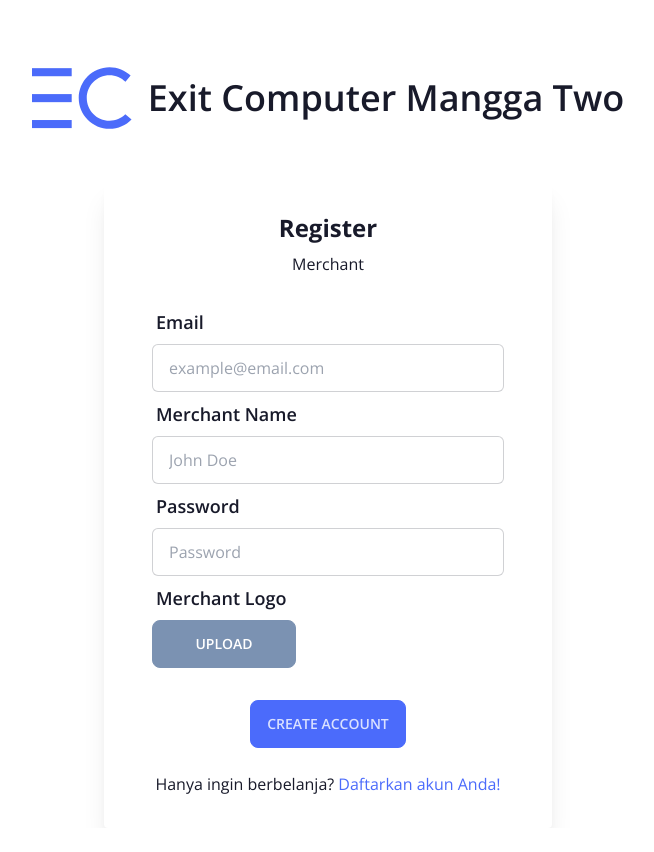
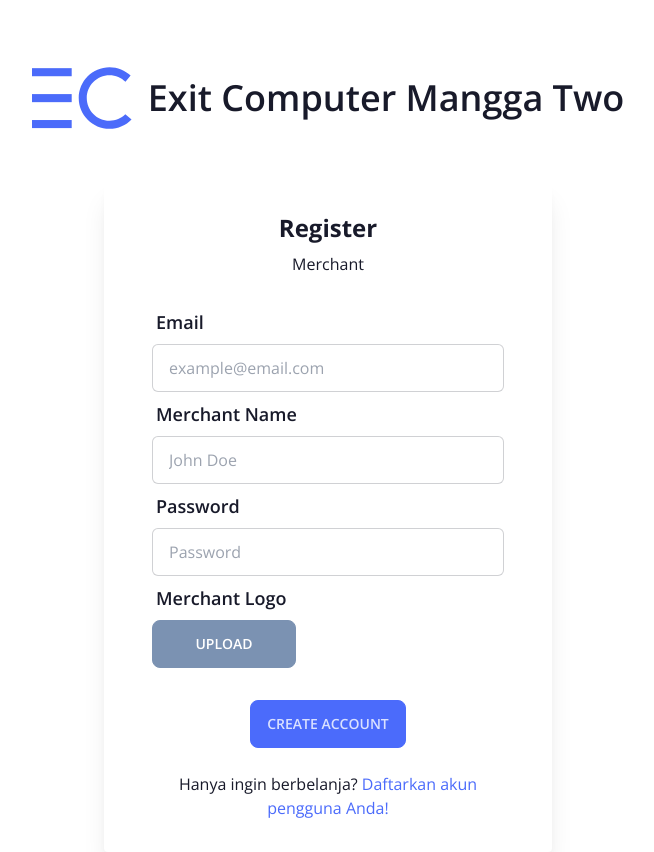
Before and after one commit to LAW-5/frontend, a Next.js app: page /register-merchant in a window 1280 px wide. Shown: the whole page, without its empty margins (312-966 px from the left). Before the commit the page ends 828 px from the top, so only its background shows below. Built offline with nearby package versions, Linux system fonts and the light colour scheme.

Commit message:
chore: fix typography

```diff
--- a/pages/register-merchant.js
+++ b/pages/register-merchant.js
@@ -84,7 +84,7 @@ const Register = () => {
               Hanya ingin berbelanja?{" "}
               <Link href="/register">
                 <span className="text-primary cursor-pointer hover:text-primary-focus">
-                  Daftarkan akun Anda!
+                  Daftarkan akun pengguna Anda!
                 </span>
               </Link>
             </div>
```
